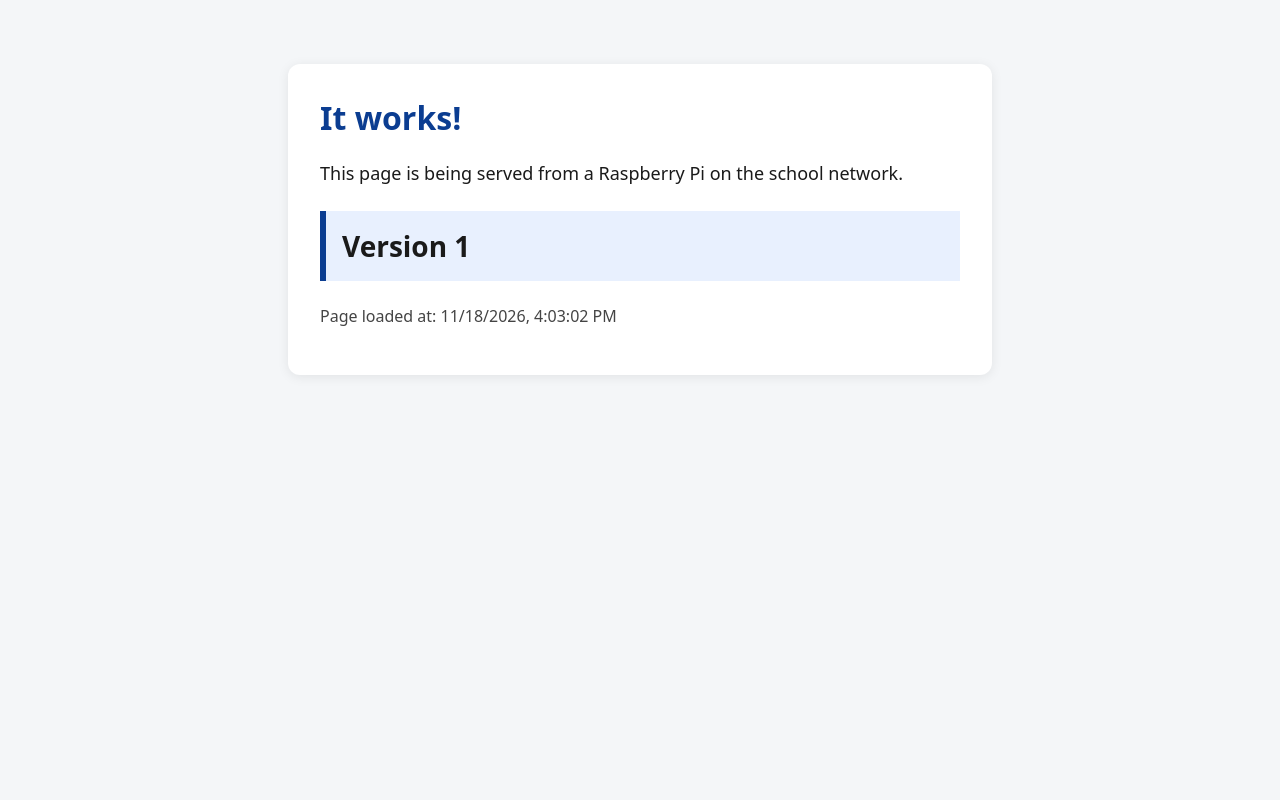
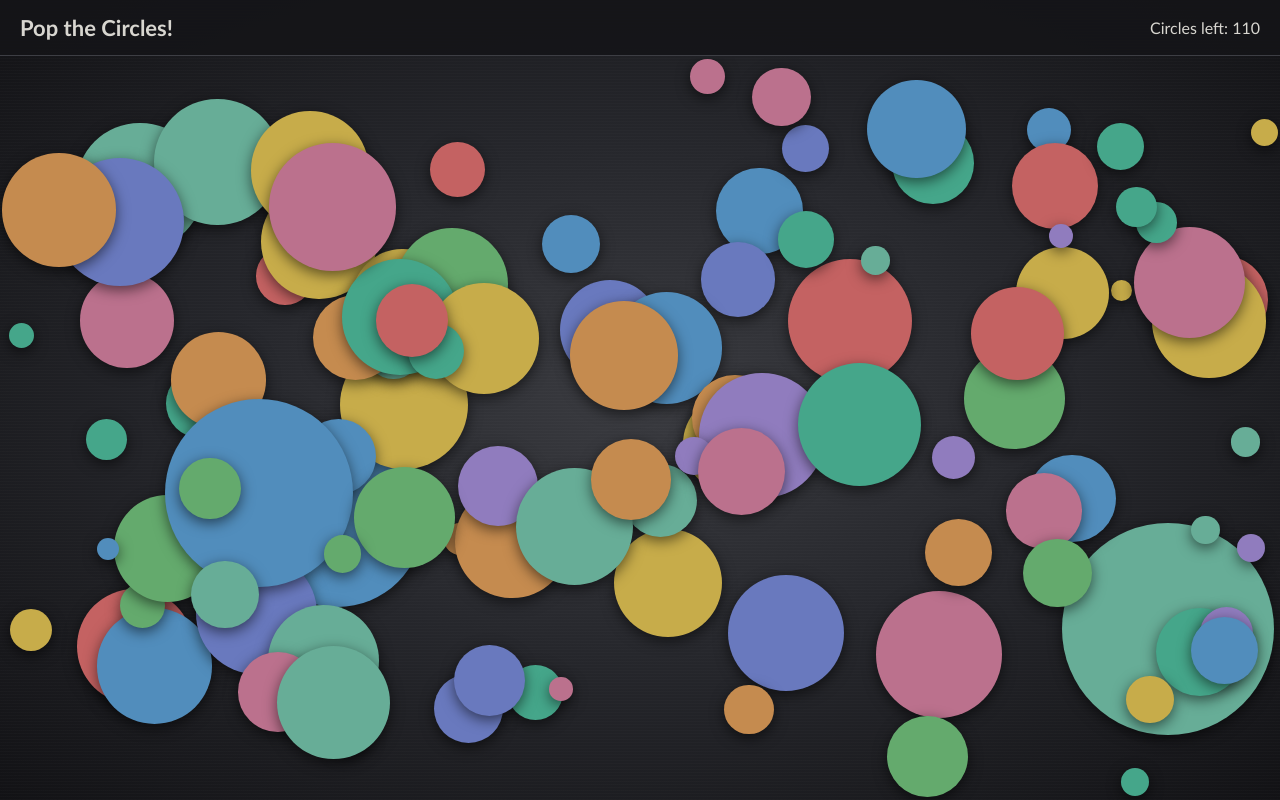
Before and after one commit to MrJerniganCRVA/pilot-internship-crva26, a plain HTML site: page index.html in a window 1280 px wide. Drawn offline with Linux system fonts and the light colour scheme.

Commit message:
Revamp index.html for 'Pop the Circles!' game

```diff
--- a/index.html
+++ b/index.html
@@ -1,22 +1,125 @@
 <!DOCTYPE html>
 <html lang="en">
 <head>
-  <meta charset="UTF-8">
-  <meta name="viewport" content="width=device-width, initial-scale=1.0">
-  <title>Pi Hosting Test</title>
+<meta charset="UTF-8">
+<meta name="viewport" content="width=device-width, initial-scale=1.0">
+<title>Pop the Circles!</title>
 </head>
-<body style="margin: 0; font-family: system-ui, -apple-system, Segoe UI, Roboto, sans-serif; background: #f4f6f8; color: #1a1a1a;">
-  <main style="max-width: 640px; margin: 64px auto; padding: 32px; background: #ffffff; border-radius: 12px; box-shadow: 0 2px 12px rgba(0,0,0,0.08);">
-    <h1 style="margin-top: 0; color: #0b3d91;">It works!</h1>
-    <p style="font-size: 18px; line-height: 1.5;">This page is being served from a Raspberry Pi on the school network.</p>
+<body style="margin:0; padding:0; font-family:'Trebuchet MS', Arial, sans-serif; background:#1c1d21; overflow:hidden;">
 
-    <!-- Change this number, commit, and refresh in about a minute to test auto-deploy -->
-    <p style="font-size: 28px; font-weight: bold; margin: 24px 0; padding: 16px; background: #e8f0fe; border-left: 6px solid #0b3d91;">Version 1</p>
+<div id="gloom" style="position:fixed; inset:0; z-index:0; pointer-events:none; background:radial-gradient(ellipse at center, #3a3b40 0%, #26272c 45%, #121215 100%); transition:opacity 6s ease;"></div>
+<div style="position:fixed; inset:0; z-index:0; pointer-events:none; background:repeating-linear-gradient(0deg, rgba(255,255,255,0.015) 0px, rgba(255,255,255,0.015) 1px, transparent 1px, transparent 3px);"></div>
 
-    <p style="font-size: 16px; color: #444444;">Page loaded at: <span id="loaded">(JavaScript off)</span></p>
-  </main>
-  <script>
-    document.getElementById("loaded").textContent = new Date().toLocaleString();
-  </script>
+<header style="position:fixed; top:0; left:0; right:0; z-index:1000; padding:14px 20px; background:rgba(20,20,24,0.9); border-bottom:1px solid #3d3e44; display:flex; justify-content:space-between; align-items:center;">
+  <h1 id="title" style="margin:0; font-size:22px; color:#d8d6d0;">Pop the Circles!</h1>
+  <p id="counter" style="margin:0; font-size:16px; color:#d8d6d0;">Circles left: 0</p>
+</header>
+
+<main id="field" style="position:fixed; top:58px; left:0; right:0; bottom:0; overflow:hidden; z-index:1;"></main>
+
+<script>
+  var field = document.getElementById('field');
+  var counter = document.getElementById('counter');
+  var title = document.getElementById('title');
+
+  var colors = ['#c46262', '#c58b4f', '#c7ac4a', '#64aa6d', '#45a68a',
+                '#518dbc', '#6979be', '#907cbe', '#bb718d', '#67ad97'];
+
+  var phrases = [
+    'you are not the first one to click here.',
+    'the last visitor never finished. they are still under here.',
+    'it has been watching you count.'
+  ];
+
+  var CIRCLE_COUNT = 110;
+  var remaining = 0;
+  var found = 0;
+
+  function rand(min, max) { return Math.random() * (max - min) + min; }
+
+  function build() {
+    var w = field.clientWidth;
+    var h = field.clientHeight;
+    var circles = [];
+
+    // Three large "host" circles hide the phrases
+    for (var i = 0; i < CIRCLE_COUNT; i++) {
+      var host = i < phrases.length;
+      var size = host ? rand(170, 220) : rand(20, 130);
+      circles.push({
+        size: size,
+        x: rand(0, Math.max(1, w - size)),
+        y: rand(0, Math.max(1, h - size)),
+        color: colors[Math.floor(Math.random() * colors.length)],
+        phrase: host ? phrases[i] : null
+      });
+    }
+
+    // Shuffle so host circles aren't always drawn first
+    circles.sort(function () { return Math.random() - 0.5; });
+
+    circles.forEach(function (c, index) {
+      if (c.phrase) {
+        var msg = document.createElement('p');
+        msg.textContent = c.phrase;
+        msg.setAttribute('style',
+          'position:absolute; margin:0; z-index:1; display:flex; align-items:center; justify-content:center;' +
+          'text-align:center; font-family:Georgia, serif; font-style:italic; font-size:15px; line-height:1.3;' +
+          'color:#c9a3a3; text-shadow:0 0 8px rgba(160,20,20,0.6); padding:0 ' + (c.size * 0.15) + 'px; box-sizing:border-box;' +
+          'left:' + c.x + 'px; top:' + c.y + 'px; width:' + c.size + 'px; height:' + c.size + 'px;' +
+          'opacity:0; transition:opacity 2.5s ease;');
+        field.appendChild(msg);
+        c.msg = msg;
+      }
+
+      var dot = document.createElement('button');
+      dot.setAttribute('aria-label', 'Pop circle');
+      dot.setAttribute('style',
+        'position:absolute; border:none; padding:0; cursor:pointer; border-radius:50%;' +
+        'z-index:' + (10 + index) + '; background:' + c.color + ';' +
+        'left:' + c.x + 'px; top:' + c.y + 'px; width:' + c.size + 'px; height:' + c.size + 'px;' +
+        'box-shadow:0 4px 14px rgba(0,0,0,0.55); transition:transform 0.25s ease, opacity 0.25s ease;');
+
+      dot.addEventListener('click', function () { pop(dot, c); });
+      field.appendChild(dot);
+      remaining++;
+    });
+
+    updateCounter();
+  }
+
+  function pop(dot, c) {
+    dot.style.transform = 'scale(1.3)';
+    dot.style.opacity = '0';
+    dot.style.pointerEvents = 'none';
+    setTimeout(function () { dot.remove(); }, 260);
+    remaining--;
+    updateCounter();
+
+    if (c.msg) {
+      c.msg.style.opacity = '1';
+      found++;
+      if (found === phrases.length) {
+        setTimeout(function () {
+          document.getElementById('gloom').style.opacity = '0.35';
+        }, 2000);
+      }
+    }
+
+    if (remaining === 0) {
+      setTimeout(function () {
+        counter.textContent = 'Circles left: 0. For now.';
+        title.textContent = 'Thank you for playing.';
+        document.title = 'we see you';
+      }, 1500);
+    }
+  }
+
+  function updateCounter() {
+    counter.textContent = 'Circles left: ' + remaining;
+  }
+
+  build();
+</script>
 </body>
 </html>
```
